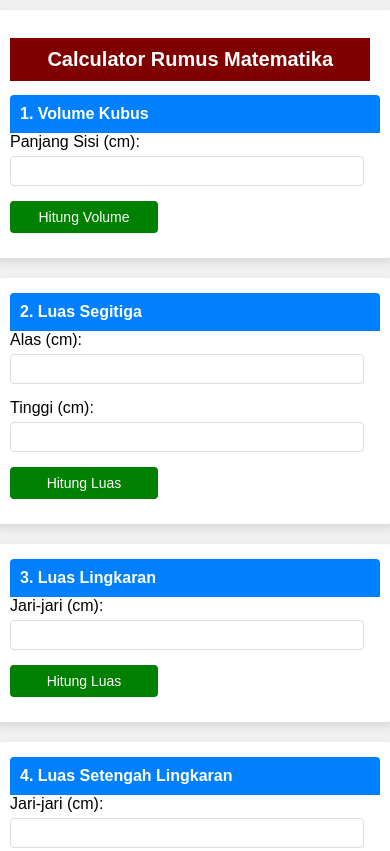
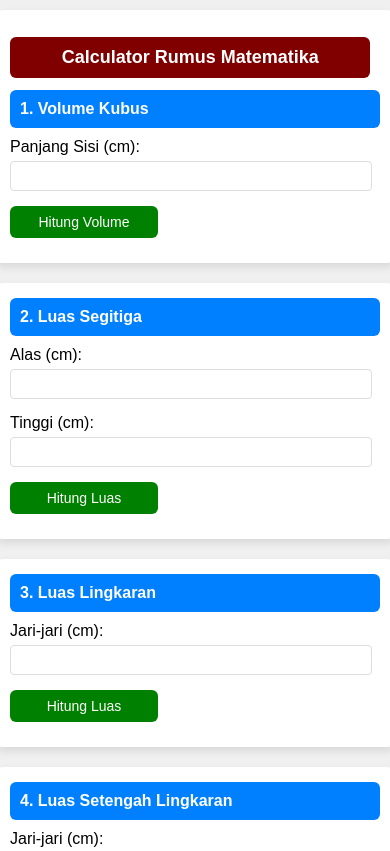
Before and after one commit to nemits99/Rumus-matematika, a plain HTML site: page index.html in a window 390 px wide. Shown: the top 851 px of the page. Drawn offline with Linux system fonts and the light colour scheme.

Commit message:
Add files via upload

```diff
--- a/index.html
+++ b/index.html
@@ -22,14 +22,15 @@ h1 {
     font-size: 20px;
     padding: 15px;
     width: 92%;
+    border-radius: 6px;
 }
 h2 {
     background-color: #0080ff;
     color: #fff;
     font-size: 18px;
-    padding: 12px;
+    padding: 8px;
     margin: 0;
-    border-radius: 4px 4px 0 0;
+    border-radius: 6px;
 }
 .container {
     width: 400px;
@@ -51,11 +52,14 @@ h2 {
     margin-bottom: 5px;
 }
 .form-group input {
-    width: 92%;
+    width: 94%;
     padding: 8px;
     font-size: 16px;
     border: 1px solid #ddd;
     border-radius: 4px;
+}
+label{
+    margin-top: 10px;
 }
 .btn {
     width: 40%;
@@ -64,7 +68,7 @@ h2 {
     color: #fff;
     background-color: #008000;
     border: none;
-    border-radius: 4px;
+    border-radius: 6px;
     cursor: pointer;
 }
 .btn:hover {
@@ -85,7 +89,7 @@ h2 {
         padding: 15px;
     }
     h1 {
-        font-size: 20px;
+        font-size: 18px;
         padding: 10px;
     }
     h2 {
```
